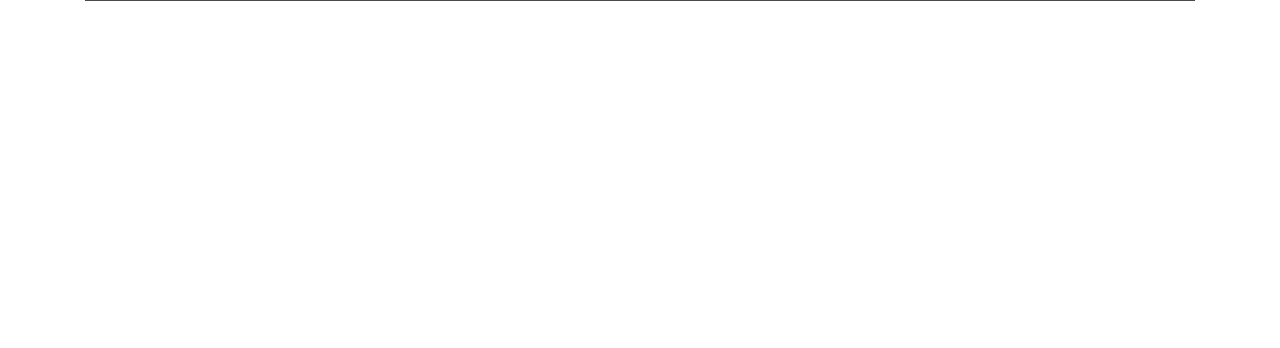
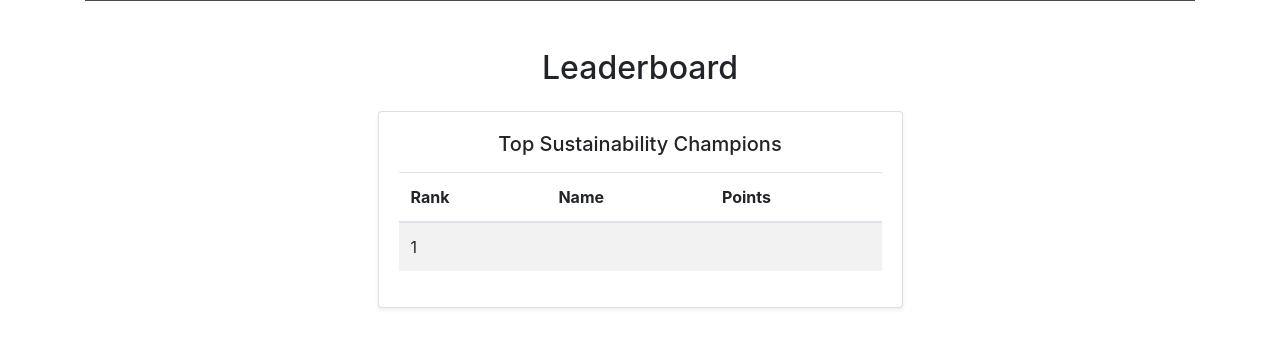
Before and after one commit to CSCI3356-Fall2024/Electronic-Eagles, a Django app: template delivery3/app/templates/landing_page.html in a window 1280 px wide. Shown: the part 295-643 px from the top of the page. Run offline with Django 5.2, Linux system fonts and the light colour scheme; the template is opened without the code that fills it, so the values that code supplies are empty; the visitor is signed in with stand-in values (Sample User, id 1).

Commit message:
create leaderboard on landing page

```diff
--- a/delivery3/app/templates/landing_page.html
+++ b/delivery3/app/templates/landing_page.html
@@ -9,10 +9,40 @@
     {% else %}
         <h1>Welcome to Green Campus Dining</h1>
         <p>Enhancing student dining experiences with sustainability initiatives!</p>
+        <a href="#" class="btn btn-success">Learn More</a>
     {% endif %}
 </div>
 
-{% if not user.is_authenticated %}
+{% if user.is_authenticated %}
+<div class="container my-5">
+    <h2 class="text-center mb-4">Leaderboard</h2>
+    <div class="row justify-content-center">
+        <div class="col-md-6">
+            <div class="card shadow-sm">
+                <div class="card-body">
+                    <h5 class="card-title text-center">Top Sustainability Champions</h5>
+                    <table class="table table-striped mt-3">
+                        <thead>
+                            <tr>
+                                <th>Rank</th>
+                                <th>Name</th>
+                                <th>Points</th>
+                            </tr>
+                        </thead>
+                        <tbody>
+                            <tr>
+                                <td>1</td>
+                                <td>{{ user.userprofile.name }}</td>
+                                <td>{{ user.userprofile.points }}</td>
+                            </tr>
+                        </tbody>
+                    </table>
+                </div>
+            </div>
+        </div>
+    </div>
+</div>
+{% else %}
 <div class="container my-5">
     <h2 class="text-center mb-4">About Our Sustainability Initiatives</h2>
     <div class="row">
```
